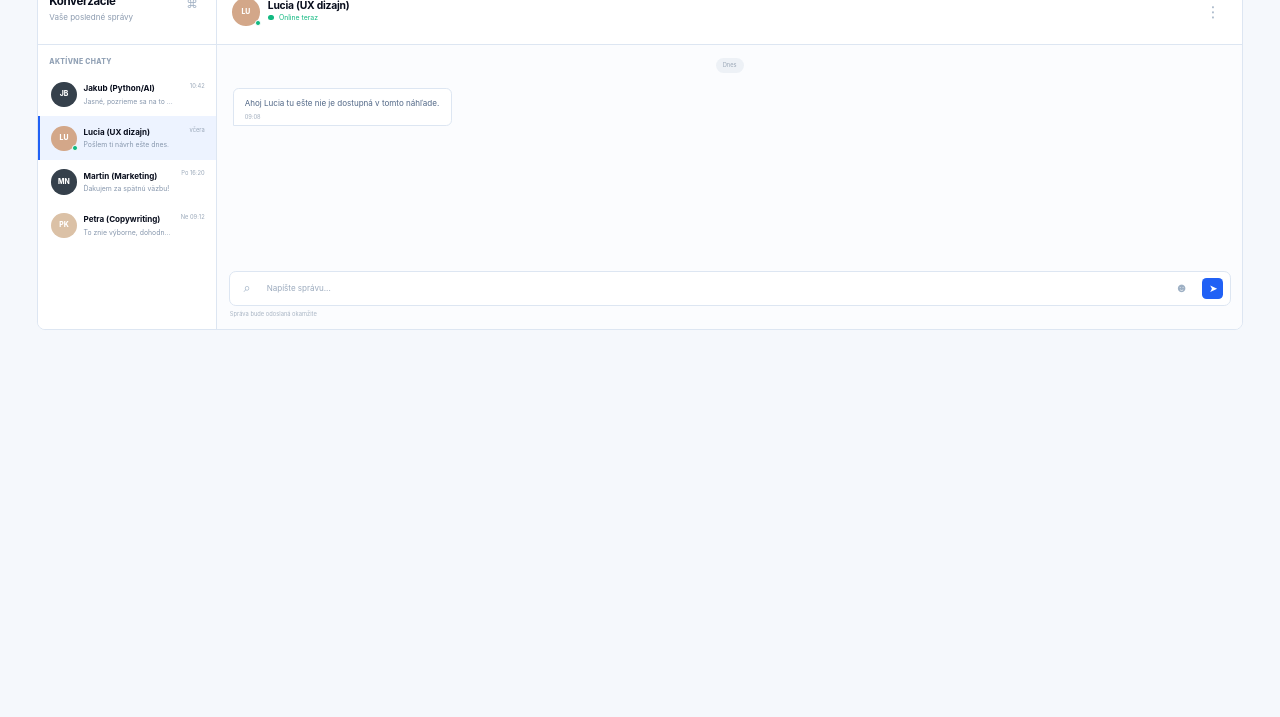
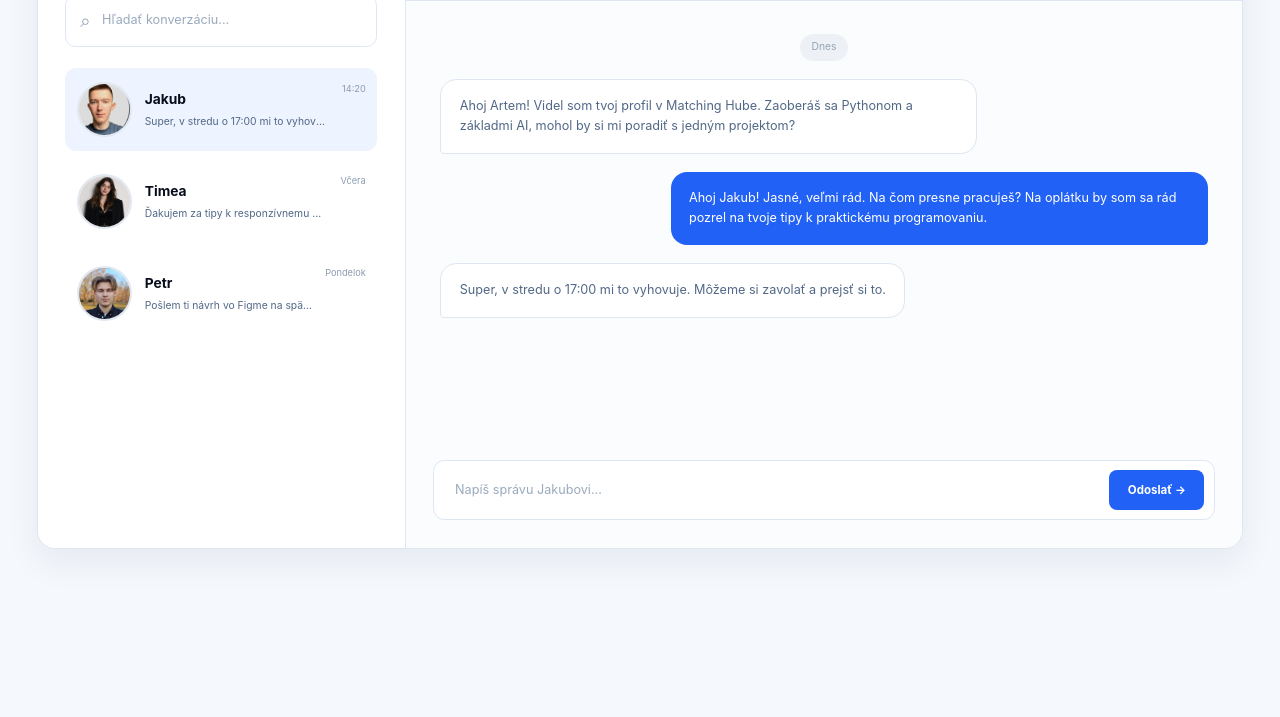
Before and after one commit to petryshynstud/moj-web, a plain HTML site: page chat.html in a window 1280 px wide. Shown: the part 204-921 px from the top of the page. Drawn offline with Linux system fonts and the light colour scheme.

Commit message:
Dokoncenie stranky Chat v cistom HTML a CSS

```diff
--- a/chat.html
+++ b/chat.html
@@ -11,51 +11,29 @@
 	<header class="site-header">
 		<nav class="navigation container" aria-label="Hlavná navigácia">
 			<a class="brand" href="dashboard.html" aria-label="SkillMatch, dashboard"><span class="brand-mark" aria-hidden="true"><span></span><span></span></span><span>Skill<span>Match</span></span></a>
-			<div class="nav-links">
-				<a class="nav-link" href="dashboard.html">Home</a>
-				<a class="nav-link" href="matching-hub.html">Matching Hub</a>
-				<a class="nav-link is-active" href="chat.html">Chat</a>
-			</div>
-			<div class="nav-actions">
-				<a href="moj-profil.html" class="btn btn-primary">Môj profil</a>
-				<a href="index.html" class="login-link">Odhlásiť sa</a>
-			</div>
-			<button class="menu-button icon-button" type="button" aria-label="Otvoriť menu" aria-expanded="false"><span></span><span></span><span></span></button>
+			<div class="nav-links"><a class="nav-link" href="dashboard.html">Home</a><a class="nav-link" href="matching-hub.html">Matching Hub</a><a class="nav-link is-active" href="chat.html">Chat</a></div>
+			<div class="nav-actions"><a href="moj-profil.html" class="btn btn-primary">Môj profil</a><a href="index.html" class="login-link">Odhlásiť sa</a></div>
+			<button class="menu-button icon-button" type="button" aria-label="Menu"><span></span><span></span><span></span></button>
 		</nav>
 	</header>
 
 	<main class="chat-page">
 		<div class="chat-main container">
-			<section class="chat-heading" aria-labelledby="chat-title">
-				<div><p class="eyebrow">KOMUNIKÁCIA</p><h1 id="chat-title">Chat</h1><p>Spojte sa s ľuďmi, ktorí vám pomôžu posunúť projekt ďalej.</p></div>
-				<span class="active-contacts"><i></i> 3 aktívne kontakty</span>
-			</section>
-
-			<section class="chat-shell" aria-label="Správy">
-				<aside class="conversation-panel" aria-label="Zoznam konverzácií">
-					<div class="conversation-heading"><div><h2>Konverzácie</h2><p>Vaše posledné správy</p></div><button class="icon-button" type="button" aria-label="Nastavenia konverzácií">⌘</button></div>
-					<p class="conversation-label">AKTÍVNE CHATY</p>
-					<div class="conversation-list">
-						<button class="conversation is-muted" type="button" data-name="Jakub (Python/AI)" data-avatar="JB"><span class="avatar avatar-dark">JB</span><span class="conversation-copy"><strong>Jakub (Python/AI)</strong><small>Jasné, pozrieme sa na to ...</small></span><time>10:42</time></button>
-						<button class="conversation is-selected" type="button" data-name="Lucia (UX dizajn)" data-avatar="LU"><span class="avatar avatar-lucia">LU<i></i></span><span class="conversation-copy"><strong>Lucia (UX dizajn)</strong><small>Pošlem ti návrh ešte dnes.</small></span><time>včera</time></button>
-						<button class="conversation" type="button" data-name="Martin (Marketing)" data-avatar="MN"><span class="avatar avatar-dark">MN</span><span class="conversation-copy"><strong>Martin (Marketing)</strong><small>Ďakujem za spätnú väzbu!</small></span><time>Po 16:20</time></button>
-						<button class="conversation" type="button" data-name="Petra (Copywriting)" data-avatar="PK"><span class="avatar avatar-petra">PK</span><span class="conversation-copy"><strong>Petra (Copywriting)</strong><small>To znie výborne, dohodnuté.</small></span><time>Ne 09:12</time></button>
+			<section class="chat-layout" aria-label="Správy">
+				<aside class="chat-sidebar" aria-label="Zoznam konverzácií">
+					<div class="chat-sidebar-heading"><div><p class="eyebrow">KOMUNIKÁCIA</p><h1>Správy</h1></div><span class="chat-count">3</span></div>
+					<label class="chat-search"><span aria-hidden="true">⌕</span><input type="text" placeholder="Hľadať konverzáciu..." aria-label="Hľadať konverzáciu..."></label>
+					<div class="chat-conversations">
+						<a class="chat-conversation is-active" href="chat.html"><div class="avatar-circle-wrap"><img src="img/jakub.png" alt="Jakub"></div><span class="chat-conversation-copy"><strong>Jakub</strong><small>Super, v stredu o 17:00 mi to vyhovuje...</small></span><time>14:20</time></a>
+						<a class="chat-conversation" href="chat.html"><div class="avatar-circle-wrap"><img src="img/timea.png" alt="Timea"></div><span class="chat-conversation-copy"><strong>Timea</strong><small>Ďakujem za tipy k responzívnemu CSS!</small></span><time>Včera</time></a>
+						<a class="chat-conversation" href="chat.html"><div class="avatar-circle-wrap"><img src="img/petr.png" alt="Petr"></div><span class="chat-conversation-copy"><strong>Petr</strong><small>Pošlem ti návrh vo Figme na spätnú väzbu.</small></span><time>Pondelok</time></a>
 					</div>
 				</aside>
 
-				<section class="message-panel" aria-label="Konverzácia s Luciou">
-					<header class="message-header"><span class="avatar avatar-lucia">LU<i></i></span><div><h2>Lucia (UX dizajn)</h2><p><i></i> Online teraz</p></div><button class="icon-button" type="button" aria-label="Ďalšie možnosti">⋮</button></header>
-					<div class="message-history">
-						<span class="message-date">Dnes</span>
-						<div class="message received">Ahoj Lucia tu ešte nie je dostupná v tomto náhľade.<time>09:08</time></div>
-					</div>
-					<form class="message-composer">
-						<button class="icon-button attachment-button" type="button" aria-label="Priložiť súbor">⌕</button>
-						<input type="text" placeholder="Napíšte správu..." aria-label="Napíšte správu...">
-						<button class="icon-button emoji-button" type="button" aria-label="Pridať emoji">☻</button>
-						<button class="send-button" type="submit" aria-label="Odoslať správu">➤</button>
-					</form>
-					<p class="composer-note">Správa bude odoslaná okamžite</p>
+				<section class="chat-window" aria-label="Konverzácia s Jakubom">
+					<header class="chat-window-header"><div class="avatar-circle-wrap"><img src="img/jakub.png" alt="Jakub"></div><div><h2>Jakub</h2><p><span class="online-dot"></span> Študent IT &amp; AI • Online</p></div><a class="button button-secondary" href="profil-jakub.html">Zobraziť profil</a></header>
+					<div class="chat-messages"><span class="chat-date">Dnes</span><div class="msg-incoming">Ahoj Artem! Videl som tvoj profil v Matching Hube. Zaoberáš sa Pythonom a základmi AI, mohol by si mi poradiť s jedným projektom?</div><div class="msg-outgoing">Ahoj Jakub! Jasné, veľmi rád. Na čom presne pracuješ? Na oplátku by som sa rád pozrel na tvoje tipy k praktickému programovaniu.</div><div class="msg-incoming">Super, v stredu o 17:00 mi to vyhovuje. Môžeme si zavolať a prejsť si to.</div></div>
+					<form action="chat.html" class="chat-input-form"><input type="text" placeholder="Napíš správu Jakubovi..." aria-label="Napíš správu Jakubovi..." required><button type="submit">Odoslať →</button></form>
 				</section>
 			</section>
 		</div>
--- a/styles.css
+++ b/styles.css
@@ -226,6 +226,14 @@ h2 { font-size: 24px; }
 .chat-body { background: var(--pale); }
 .chat-page { min-height: calc(100vh - 58px); }
 .chat-main { padding-top: 26px; padding-bottom: 52px; }
+.chat-layout { display: grid; grid-template-columns: 320px minmax(0, 1fr); min-height: 570px; overflow: hidden; border: 1px solid var(--line); border-radius: 16px; background: #fff; box-shadow: 0 12px 30px rgba(24, 55, 100, .07); }
+.chat-sidebar { padding: 24px; border-right: 1px solid var(--line); background: #fff; }
+.chat-sidebar-heading { display: flex; align-items: start; justify-content: space-between; }.chat-sidebar-heading h1 { margin: 4px 0 0; font-size: 24px; letter-spacing: -1px; }.chat-count { display: grid; place-items: center; width: 25px; height: 25px; border-radius: 50%; background: #edf3ff; color: var(--blue); font-size: 11px; font-weight: 800; }
+.chat-search { display: flex; align-items: center; gap: 8px; margin: 23px 0 18px; padding: 10px 12px; border: 1px solid var(--line); border-radius: 9px; color: #94a4b8; }.chat-search input { width: 100%; border: 0; outline: 0; color: var(--ink); font: inherit; font-size: 11px; }.chat-search input::placeholder { color: #9aaabd; }
+.chat-conversations { display: grid; gap: 8px; }.chat-conversation { display: flex; align-items: center; gap: 11px; min-width: 0; padding: 12px 10px; border-radius: 10px; color: var(--ink); }.chat-conversation.is-active { background: #edf3ff; }.chat-conversation:hover { background: #f5f8fc; }.chat-sidebar .avatar-circle-wrap { width: 48px; height: 48px; }.chat-conversation-copy { min-width: 0; flex: 1; }.chat-conversation-copy strong, .chat-conversation-copy small { display: block; overflow: hidden; text-overflow: ellipsis; white-space: nowrap; }.chat-conversation-copy strong { font-size: 12px; }.chat-conversation-copy small { margin-top: 4px; color: var(--muted); font-size: 9px; }.chat-conversation time { align-self: start; color: #8d9cb0; font-size: 8px; white-space: nowrap; }
+.chat-window { display: flex; min-width: 0; flex-direction: column; background: #fbfcfe; }.chat-window-header { display: flex; align-items: center; gap: 12px; padding: 20px 24px; border-bottom: 1px solid var(--line); background: #fff; }.chat-window-header .avatar-circle-wrap { width: 52px; height: 52px; }.chat-window-header h2 { margin: 0; font-size: 16px; letter-spacing: -.3px; }.chat-window-header p { display: flex; align-items: center; gap: 5px; margin: 4px 0 0; color: var(--muted); font-size: 10px; }.chat-window-header .button { min-height: 34px; margin-left: auto; padding: 8px 13px; font-size: 9px; }
+.chat-messages { display: flex; flex: 1; flex-direction: column; gap: 16px; overflow-y: auto; padding: 28px 30px; }.chat-date { align-self: center; padding: 5px 10px; border-radius: 999px; background: #edf1f6; color: #96a4b5; font-size: 9px; }.msg-incoming, .msg-outgoing { max-width: min(70%, 560px); padding: 14px 16px; border-radius: 14px; font-size: 11px; line-height: 1.6; }.msg-incoming { align-self: flex-start; border: 1px solid var(--line); border-bottom-left-radius: 4px; background: #fff; color: var(--muted); }.msg-outgoing { align-self: flex-end; border-bottom-right-radius: 4px; background: var(--blue); color: #fff; }
+.chat-input-form { display: flex; gap: 10px; margin: 0 24px 24px; padding: 8px; border: 1px solid var(--line); border-radius: 10px; background: #fff; }.chat-input-form input { min-width: 0; flex: 1; padding: 8px 10px; border: 0; outline: 0; color: var(--ink); font: inherit; font-size: 11px; }.chat-input-form input::placeholder { color: #9aaabd; }.chat-input-form button { padding: 10px 16px; border: 0; border-radius: 7px; background: var(--blue); color: #fff; cursor: pointer; font-size: 10px; font-weight: 700; }.chat-input-form button:hover { background: var(--blue-dark); }
 .chat-heading { display: flex; justify-content: space-between; align-items: end; gap: 20px; margin-bottom: 14px; }
 .chat-heading h1 { margin: 4px 0 5px; font-size: 27px; letter-spacing: -1.5px; }
 .chat-heading p:not(.eyebrow) { margin: 0; color: var(--muted); font-size: 8px; }
@@ -245,3 +253,7 @@ h2 { font-size: 24px; }
 @media (max-width: 450px) {
   .conversation-list { grid-template-columns: 1fr; }.conversation:nth-child(n + 3) { display: flex; }.chat-shell { min-height: 560px; }
 }
+
+@media (max-width: 700px) {
+  .chat-main { padding-top: 20px; padding-bottom: 30px; }.chat-layout { grid-template-columns: 1fr; min-height: 720px; }.chat-sidebar { border-right: 0; border-bottom: 1px solid var(--line); }.chat-conversations { grid-template-columns: 1fr; }.chat-window { min-height: 430px; }.chat-window-header { padding: 16px; }.chat-window-header .button { padding: 8px 10px; }.chat-messages { padding: 20px 16px; }.msg-incoming, .msg-outgoing { max-width: 86%; }.chat-input-form { margin: 0 16px 16px; }
+}
```
